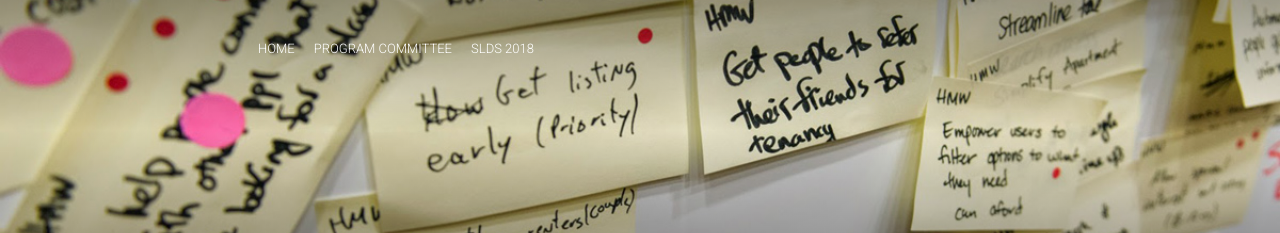
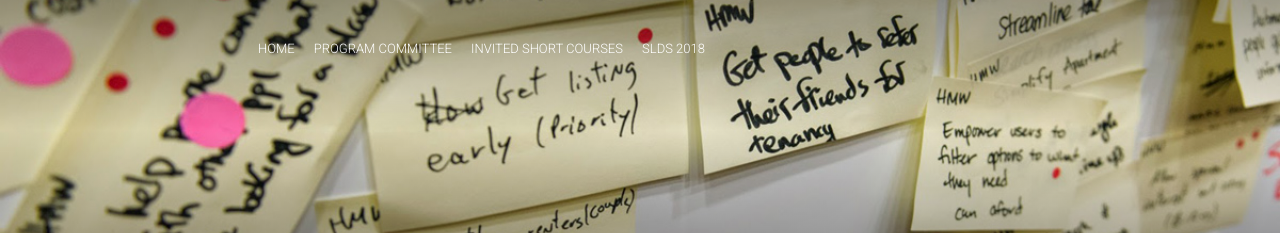
Before and after one commit to ASASLDS/SLDS2020, a Jekyll site: the page built from blog.html, in a window 1280 px wide. Shown: the top 233 px of the page. Built offline with Jekyll 4.4.1, drawn with Linux system fonts in a browser that asks for light colours; nearby versions of some CDN libraries; comment, search, counter and statistics services are not loaded.

Commit message:
Add short courses link in header

```diff
--- a/_config.yml
+++ b/_config.yml
@@ -44,6 +44,7 @@ c4sponsorsUrl: "/assets/SLDS_2020_Sponsors.pdf"
 navigationLinks:
  - {permalink: "/", text: "Home"}
  - {permalink: "/team/", text: "Program Committee"}
+ - {permalink: "/courses/", text: "Invited Short Courses"}
  - {link: "https://publish.illinois.edu/sldsc2018/", text: "SLDS 2018"}
 # - {permalink: "/blog/", text: "Blog"}
 # - {permalink: "/schedule/", text: "Program Outline"}
```
